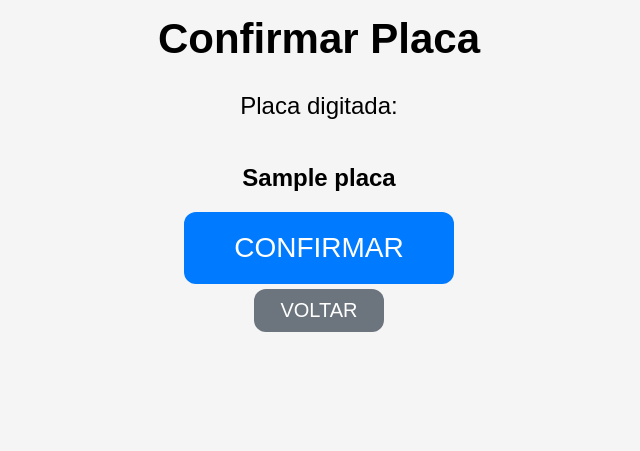
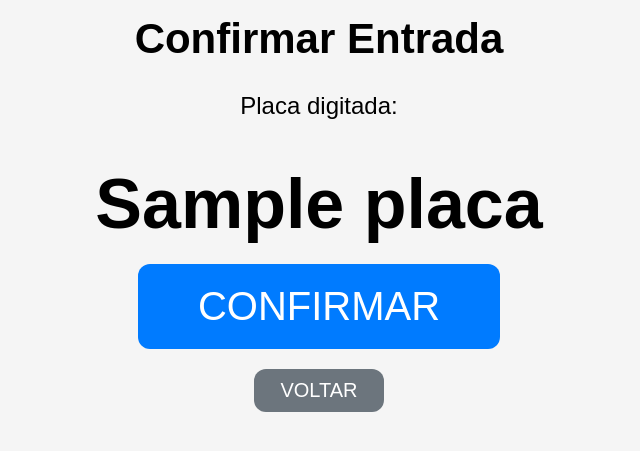
Before and after one commit to PedroMoeziaJr/programa_prime_park, a Flask app: template templates/confirmar_entrada.html in a window 1280 px wide. Shown: the top 451 px of the page, without its empty margins (321-961 px from the left). Run offline with Flask 3, Linux system fonts and the light colour scheme; the template is opened without the code that fills it: most values are stand-ins (such as "Sample title", 1, 10 or a date in 2020).

Commit message:
Update confirmar_entrada.html

```diff
--- a/templates/confirmar_entrada.html
+++ b/templates/confirmar_entrada.html
@@ -1,27 +1,24 @@
 <!DOCTYPE html>
 <html>
 <head>
+    <meta charset="utf-8">
     <link rel="stylesheet" href="/static/style.css">
-    <meta charset="utf-8">
 </head>
 <body>
     <div class="screen">
-        <h1>Confirmar Placa</h1>
+        <h1>Confirmar Entrada</h1>
         <p>Placa digitada:</p>
-        <h2 class="placa-display">{{ placa }}</h2>
 
-        <form method="POST" action="/confirmar_entrada_ok">
+        <h1 style="font-size:70px; margin:20px;">{{ placa }}</h1>
+
+        <form method="POST" action="/confirmar_entrada">
             <input type="hidden" name="placa" value="{{ placa }}">
-            <button type="submit" class="btn-main">CONFIRMAR</button>
+            <button type="submit" class="btn-main" style="font-size:40px; padding:20px 60px;">CONFIRMAR</button>
         </form>
 
-        <a href="/entrada"><button class="btn-back">VOLTAR</button></a>
+        <a href="/entrada">
+            <button class="btn-back" style="margin-top:20px;">VOLTAR</button>
+        </a>
     </div>
-
-    <script>
-        setTimeout(() => {
-            window.location.href = "/";
-        }, 30000);
-    </script>
 </body>
 </html>
```
